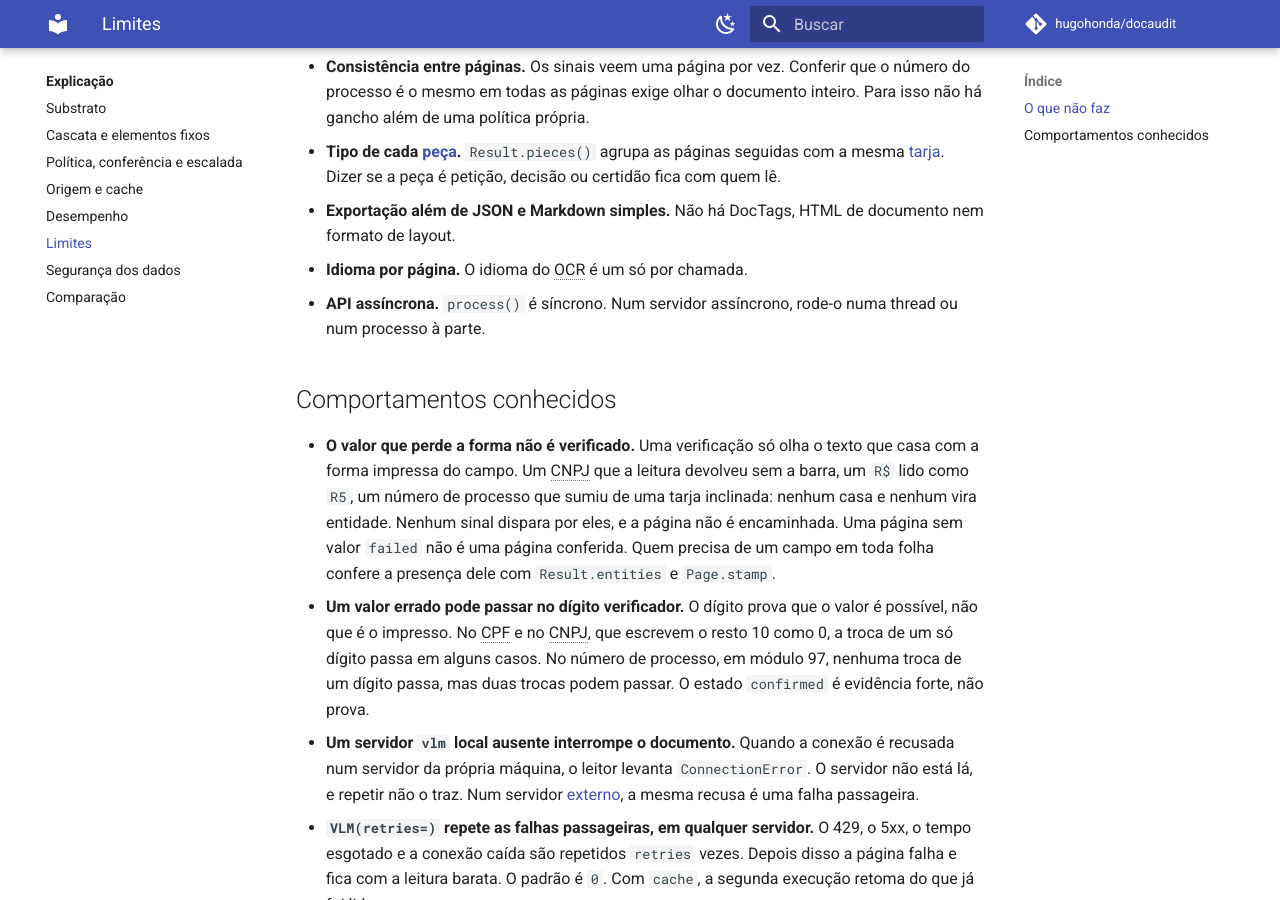
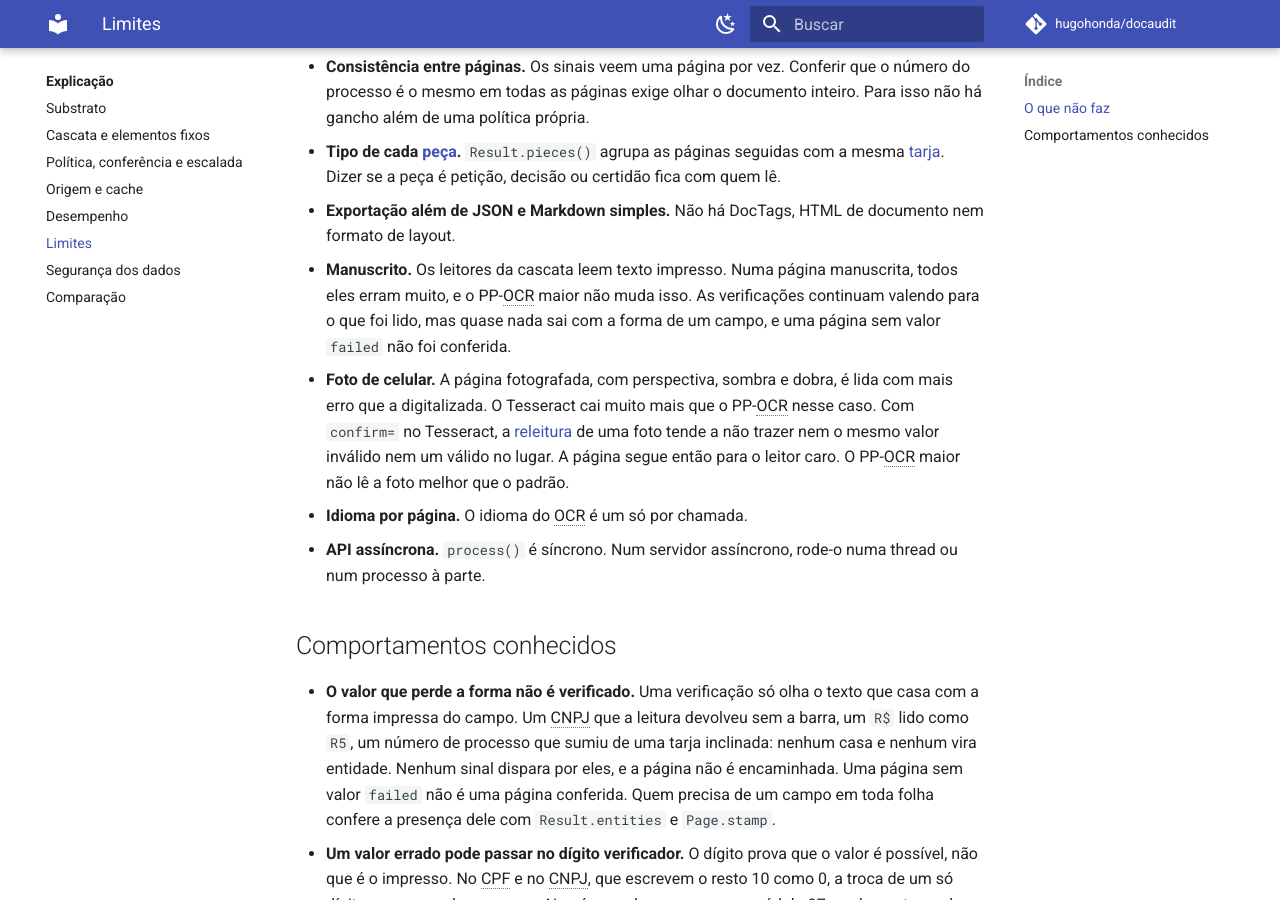
Before and after one commit to hugohonda/docaudit, an MkDocs documentation site: the page built from docs/limits.md, in a window 1280 px wide and 900 px high, scrolled down 791 px. Built offline with MkDocs 1.6.1 and Material for MkDocs 9.7.7, drawn with Linux system fonts in a browser that asks for light colours; comment, search, counter and statistics services are not loaded.

Commit message:
diz que manuscrito e foto ficam fora, e o que o leitor caro da mesma família compra (#20)
* diz que manuscrito e foto ficam fora, e o que o leitor caro da mesma família compra

A documentação não dizia que a cascata é de texto impresso. Entram em
Limites o manuscrito e a foto de celular, com o que acontece em cada um.

Em Desempenho entra o que o PP-OCR v6-medium compra: o conserto das linhas
que falharam, e não uma leitura melhor da página. O exemplo de Escalar o
usa porque roda sem servidor, e passa a dizer que não é recomendação.

Medido em três conjuntos públicos com referência humana, com o v5-latin, o
Tesseract e o v6-medium, numa CPU: no DharmaOCR (496 páginas, a maioria
impressa), a diferença pareada de erro de caracteres entre o v6-medium e o
padrão é −0,009 [−0,015; −0,004], a 5 vezes o tempo; no BRESSAY (199
páginas manuscritas), −0,019 [−0,041; +0,003]; no MDPBench em português
(fotos e páginas limpas), +0,003 [−0,009; +0,015]. O F1 de tokens do
Tesseract é 0,78 no DharmaOCR, igual ao do padrão, 0,51 no MDPBench e 0,06
no BRESSAY, onde nenhum leitor passa de 0,33.

* diz por que a releitura não resolve a foto, sem dizer com que frequência

A frase dizia que a releitura quase nunca confirma um valor numa foto. O
que há medido é o mecanismo: nas 120 fotos do MDPBench em português, o F1
de tokens do Tesseract é 0,41 [0,35; 0,47] e o do PP-OCR padrão é 0,74
[0,69; 0,79]; nas 40 páginas digitais, 0,80 e 0,91. A contagem de valores
que os dois leem iguais nas fotos é de 1 em 7, pouco para afirmar
frequência.

* descreve a releitura da foto com as palavras do glossário

A frase usava "resolver", verbo que o glossário não tem. Passa a dizer o
que a releitura por outra família faz e não consegue numa foto: trazer o
mesmo valor inválido, ou um válido no lugar. Com o intervalo reamostrado
por documento de origem, o F1 de tokens nas 120 fotos do MDPBench em
português é 0,41 [0,33; 0,48] no Tesseract e 0,74 [0,68; 0,81] no PP-OCR
padrão.

```diff
--- a/docs/limits.md
+++ b/docs/limits.md
@@ -35,6 +35,17 @@ precisa conhecer antes de confiar num resultado.
   lê.
 - **Exportação além de JSON e Markdown simples.** Não há DocTags, HTML de
   documento nem formato de layout.
+- **Manuscrito.** Os leitores da cascata leem texto impresso. Numa página
+  manuscrita, todos eles erram muito, e o PP-OCR maior não muda isso. As
+  verificações continuam valendo para o que foi lido, mas quase nada sai com
+  a forma de um campo, e uma página sem valor `failed` não foi conferida.
+- **Foto de celular.** A página fotografada, com perspectiva, sombra e dobra,
+  é lida com mais erro que a digitalizada. O Tesseract cai muito mais que o
+  PP-OCR nesse caso. Com `confirm=` no Tesseract, a
+  [releitura](glossary.md#releitura-por-outra-familia) de uma foto tende a
+  não trazer nem o mesmo valor inválido nem um válido no lugar. A página
+  segue então para o leitor caro. O PP-OCR maior não lê a foto melhor que o
+  padrão.
 - **Idioma por página.** O idioma do OCR é um só por chamada.
 - **API assíncrona.** `process()` é síncrono. Num servidor assíncrono,
   rode-o numa thread ou num processo à parte.
```
Also changed, not shown: docs/how-to/escalate.md (+4 -0 lines), docs/performance.md (+7 -0 lines).
